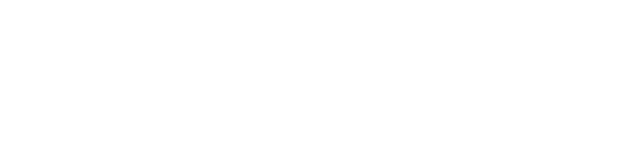
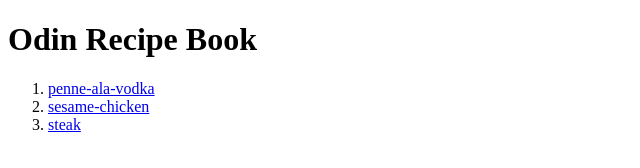
Before and after one commit to anon-e-mouse123/odin-recipes, a plain HTML site: page index.html in a window 1280 px wide. Shown: the whole page, without its empty margins (0-640 px from the left). Drawn offline with Linux system fonts and the light colour scheme.

Commit message:
Link recipe pages to homepage
added a link to each recipe page to homepage as well as added headers to each recipe page
with the name of the recipe. Did not add recipes yet.

```diff
--- a/index.html
+++ b/index.html
@@ -5,6 +5,11 @@
         <meta title="Odin Recipes">
     </head>
     <body>
-
+        <h1>Odin Recipe Book</h1>
+        <ol>
+            <li><a href="./recipes/penne-ala-vodka.html">penne-ala-vodka</a></li>
+            <li><a href="./recipes/sesame-chicken.html">sesame-chicken</a> </li>
+            <li><a href="./recipes/steak.html">steak</a></li>
+        </ol>
     </body>
 </html>
```
Also changed, not shown: recipes/penne-ala-vodka.html (+2 -1 lines), recipes/sesame-chicken.html (+2 -1 lines), recipes/steak.html (+2 -0 lines).
